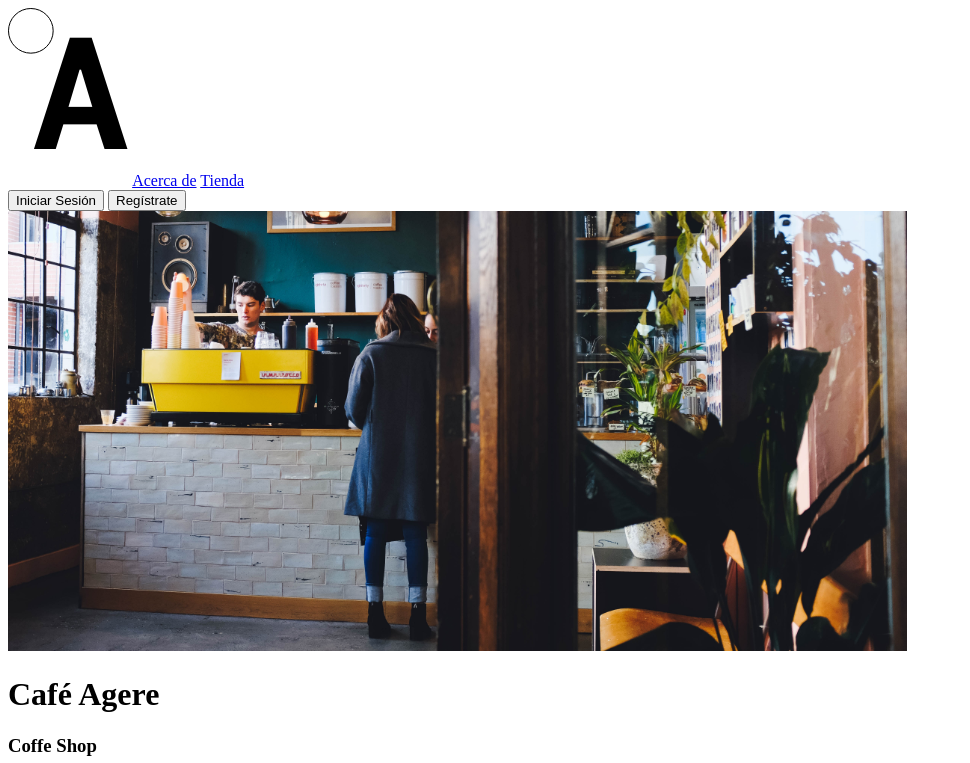
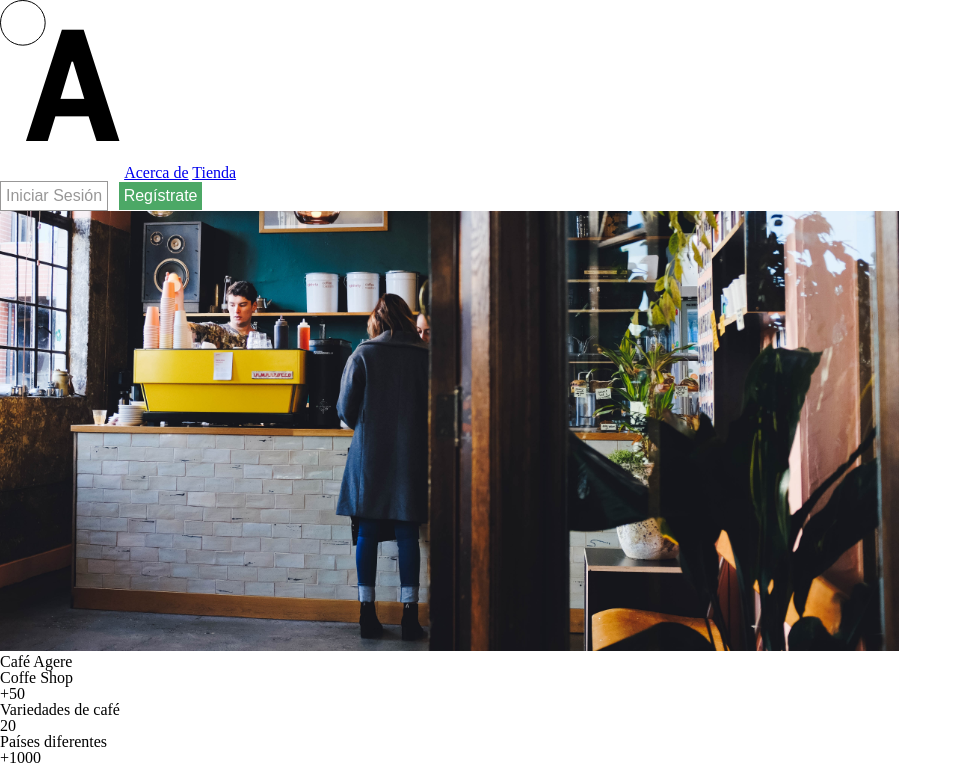
Before and after one commit to AlexanderManriquez/desafio-cafeteria-agere, a plain HTML site: page index.html in a window 1280 px wide. Shown: the top 763 px of the page, without its empty margins (0-970 px from the left). Drawn offline with Linux system fonts and the light colour scheme; a web font is replaced by a local one.

Commit message:
starting styles with sass

```diff
--- /dev/null
+++ b/assets/sass/abstracts/_variables.scss
@@ -0,0 +1,26 @@
+// Colors
+$white: #FFF;
+$isabelline: #EEEDED;
+$spanish-gray: #989797;
+$coral: #FA824C;
+$buff: #F1DD7B;
+$vanilla: #F5E7A1;
+$flame: #E4572E;
+$light-red-ocre: #E87554;
+$pastel-pink: #F2B2A0;
+$shiny-shamrock: #4CA866;
+$turquoise-green: #9DCFAB;
+$pastel-gray: #BDDFC7;
+$blue-de-france: #3C91E6;
+$blue-jeans: #5FA5EA;
+$jordy-blue: #82B9EF;
+$black: #000;
+$outer-space: #454545;
+$quick-silver: #A2A2A2;
+
+// Font sizes
+$xxx-large: 70px;
+$xx-large: 40px;
+$x-large: 30px;
+$large: 18px;
+$medium: 16px;
--- /dev/null
+++ b/assets/sass/base/_reset.scss
@@ -0,0 +1,52 @@
+/* http://meyerweb.com/eric/tools/css/reset/
+   v5.0.2 | 20191019
+   License: none (public domain)
+*/
+
+html, body, div, span, applet, object, iframe,
+h1, h2, h3, h4, h5, h6, p, blockquote, pre,
+a, abbr, acronym, address, big, cite, code,
+del, dfn, em, img, ins, kbd, q, s, samp,
+small, strike, strong, sub, sup, tt, var,
+b, u, i, center,
+dl, dt, dd, ol, ul, li,
+fieldset, form, label, legend,
+table, caption, tbody, tfoot, thead, tr, th, td,
+article, aside, canvas, details, embed,
+figure, figcaption, footer, header, hgroup,
+main, menu, nav, output, ruby, section, summary,
+time, mark, audio, video {
+	margin: 0;
+	padding: 0;
+	border: 0;
+	font-size: 100%;
+	font: inherit;
+	vertical-align: baseline;
+}
+/* HTML5 display-role reset for older browsers */
+article, aside, details, figcaption, figure,
+footer, header, hgroup, main, menu, nav, section {
+	display: block;
+}
+/* HTML5 hidden-attribute fix for newer browsers */
+*[hidden] {
+    display: none;
+}
+body {
+	line-height: 1;
+}
+menu, ol, ul {
+	list-style: none;
+}
+blockquote, q {
+	quotes: none;
+}
+blockquote:before, blockquote:after,
+q:before, q:after {
+	content: '';
+	content: none;
+}
+table {
+	border-collapse: collapse;
+	border-spacing: 0;
+}
--- /dev/null
+++ b/assets/sass/components/_buttons.scss
@@ -0,0 +1,18 @@
+.navbar__button {
+    font-family: "PT Mono", monospace;
+    font-weight: 400;
+    &--primary {
+        background-color: $white;
+        color: $spanish-gray;
+        font-size: $medium;
+        border: 1px solid $spanish-gray;
+        padding: 5px;
+    }
+    &--secondary {
+        background-color: $shiny-shamrock;
+        color: $white;
+        font-size: $medium;
+        border: 1px solid $white;
+        padding: 5px;
+    }
+}
--- /dev/null
+++ b/assets/sass/main.scss
@@ -0,0 +1,13 @@
+// abstracts/
+// vendors/
+// base/
+// layout/
+// components/
+// pages/
+// themes/
+
+@import 'abstracts/variables';
+
+@import 'base/reset';
+
+@import 'components/buttons';
--- a/index.html
+++ b/index.html
@@ -17,6 +17,8 @@
     <link
         href="https://fonts.googleapis.com/css2?family=PT+Mono&family=Poppins:ital,wght@0,100;0,200;0,300;0,400;0,500;0,600;0,700;0,800;0,900;1,100;1,200;1,300;1,400;1,500;1,600;1,700;1,800;1,900&family=Roboto:ital,wght@0,100;0,300;0,400;0,500;0,700;0,900;1,100;1,300;1,400;1,500;1,700;1,900&family=Ubuntu:ital,wght@0,300;0,400;0,500;0,700;1,300;1,400;1,500;1,700&display=swap"
         rel="stylesheet">
+        <!-- Importing styles -->
+         <link rel="stylesheet" href="./assets/css/main.css">
 </head>
 
 <body>
@@ -24,7 +26,7 @@
         <div class="navbar__links">
             <img src="./assets/img/logo.png" alt="Logo cafetería Agere">
             <a href="#acercade">Acerca de</a>
-            <a href="tienda">Tienda</a>
+            <a href="#tienda">Tienda</a>
         </div>
         <div class="navbar__button">
             <button class="navbar__button--primary">Iniciar Sesión</button>
```
Also changed, not shown: assets/css/main.css (added), 1 other file.
